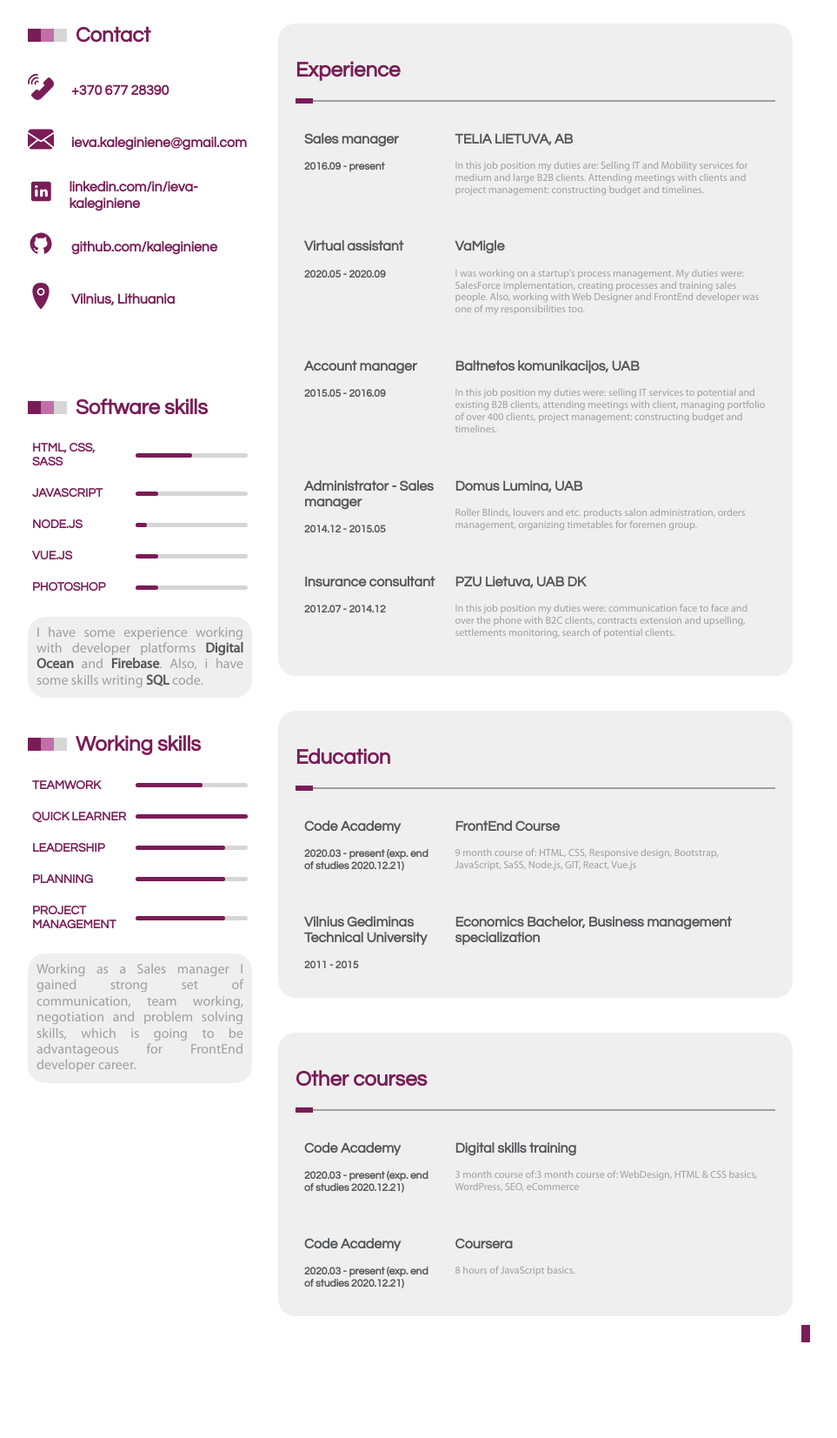
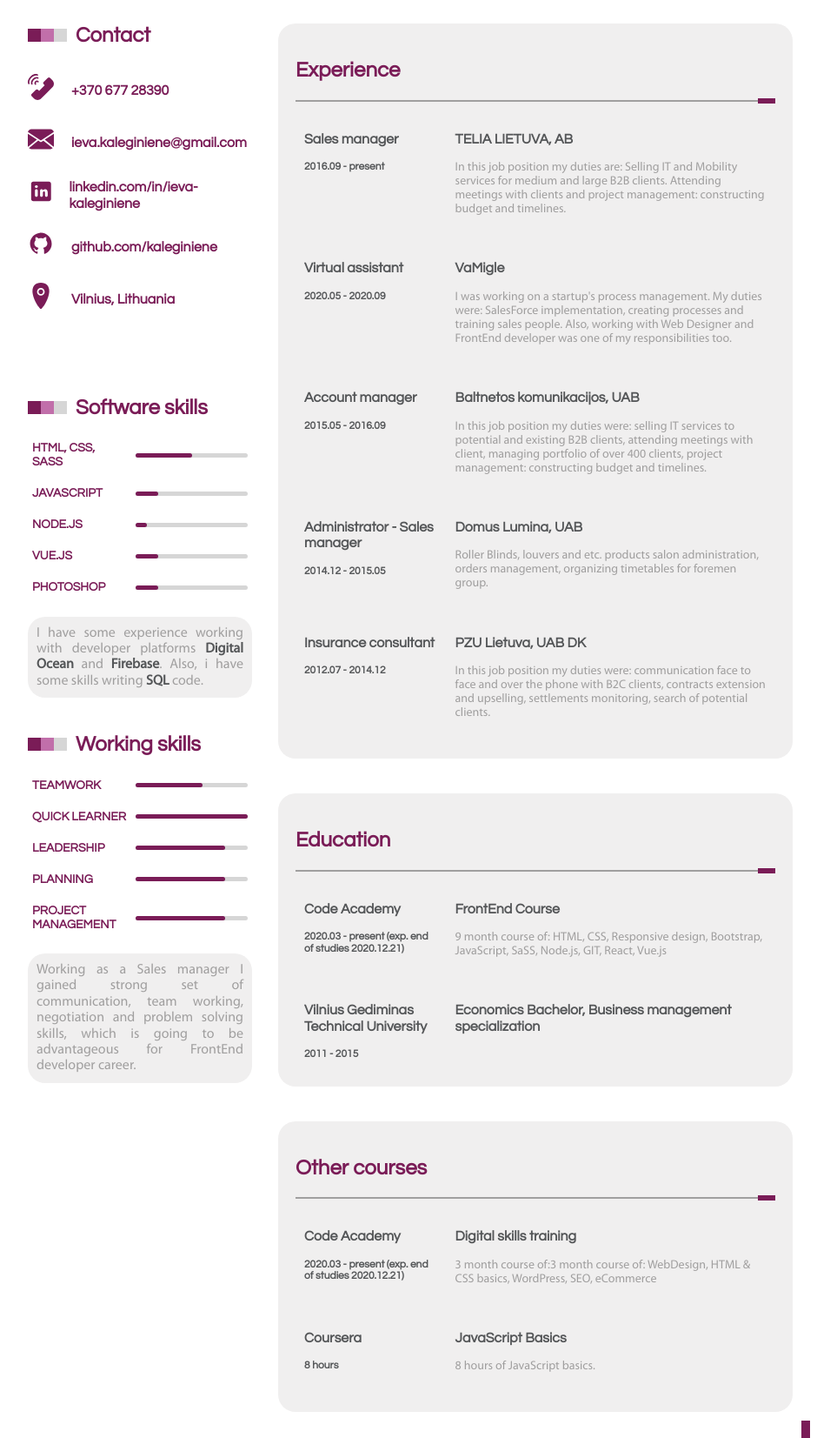
Before and after one commit to kaleginiene/CV, a website: page app/index.html in a window 1280 px wide. Shown: the part 332-1985 px from the top of the page at 87% size, without its empty margins (178-1141 px from the left). Before the commit the page ends 1875 px from the top, so only its background shows below. Drawn offline with nearby package versions, Linux system fonts and the light colour scheme.

Commit message:
minor changes of mobile responsive code

```diff
--- a/app/index.html
+++ b/app/index.html
@@ -311,11 +311,11 @@
             </div>
             <div class="block">
               <div class="dates">
-                <h3>Code Academy</h3>
-                2020.03 - present (exp. end of studies 2020.12.21)
+                <h3>Coursera</h3>
+                8 hours
               </div>
               <div class="description">
-                <h3>Coursera</h3>
+                <h3>JavaScript Basics</h3>
                 <p>8 hours of JavaScript basics.</p>
               </div>
             </div>
--- a/app/scss/experience-education.scss
+++ b/app/scss/experience-education.scss
@@ -31,15 +31,16 @@
         border: none;
         position: relative;
       }
-      hr::before {
+      hr::after {
         content: "";
         width: 20px;
         height: 6px;
         background-color: $headings-color;
         position: absolute;
         top: -2px;
-        animation: slide;
+        right: 0;
       }
+
       .block {
         display: flex;
         flex-direction: row;
@@ -59,7 +60,7 @@
           p {
             color: $paragraph-color;
             font-family: $paragraph-font;
-            font-size: 12px;
+            font-size: 14px;
           }
         }
       }
--- a/app/scss/vars.scss
+++ b/app/scss/vars.scss
@@ -52,6 +52,10 @@ a {
     min-width: 310px;
     max-width: 470px;
   }
+  main::before {
+    content: "";
+    top: -5px;
+  }
   .wrap {
     padding-right: 10px;
   }
```
Also changed, not shown: app/style.css.
